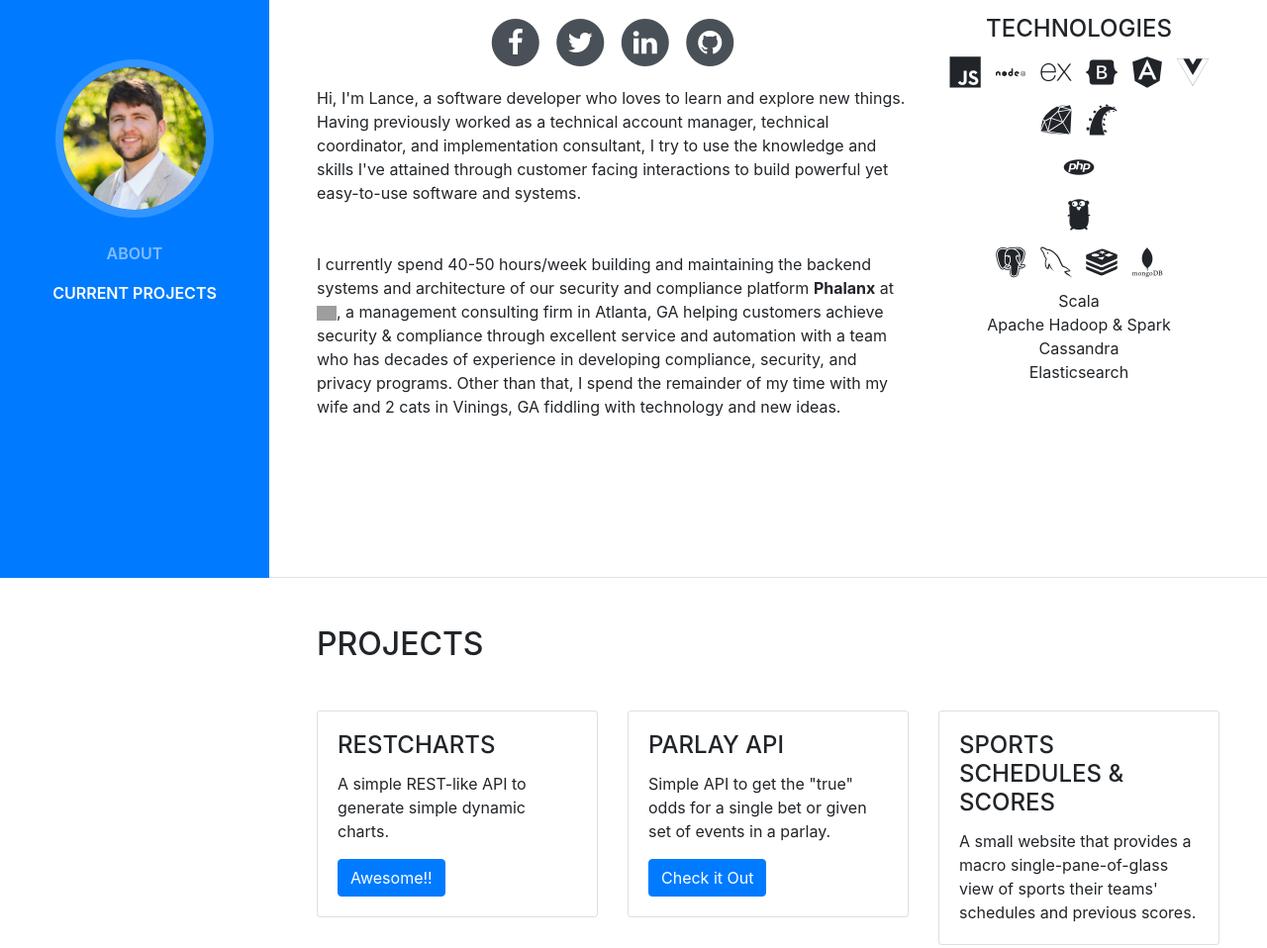
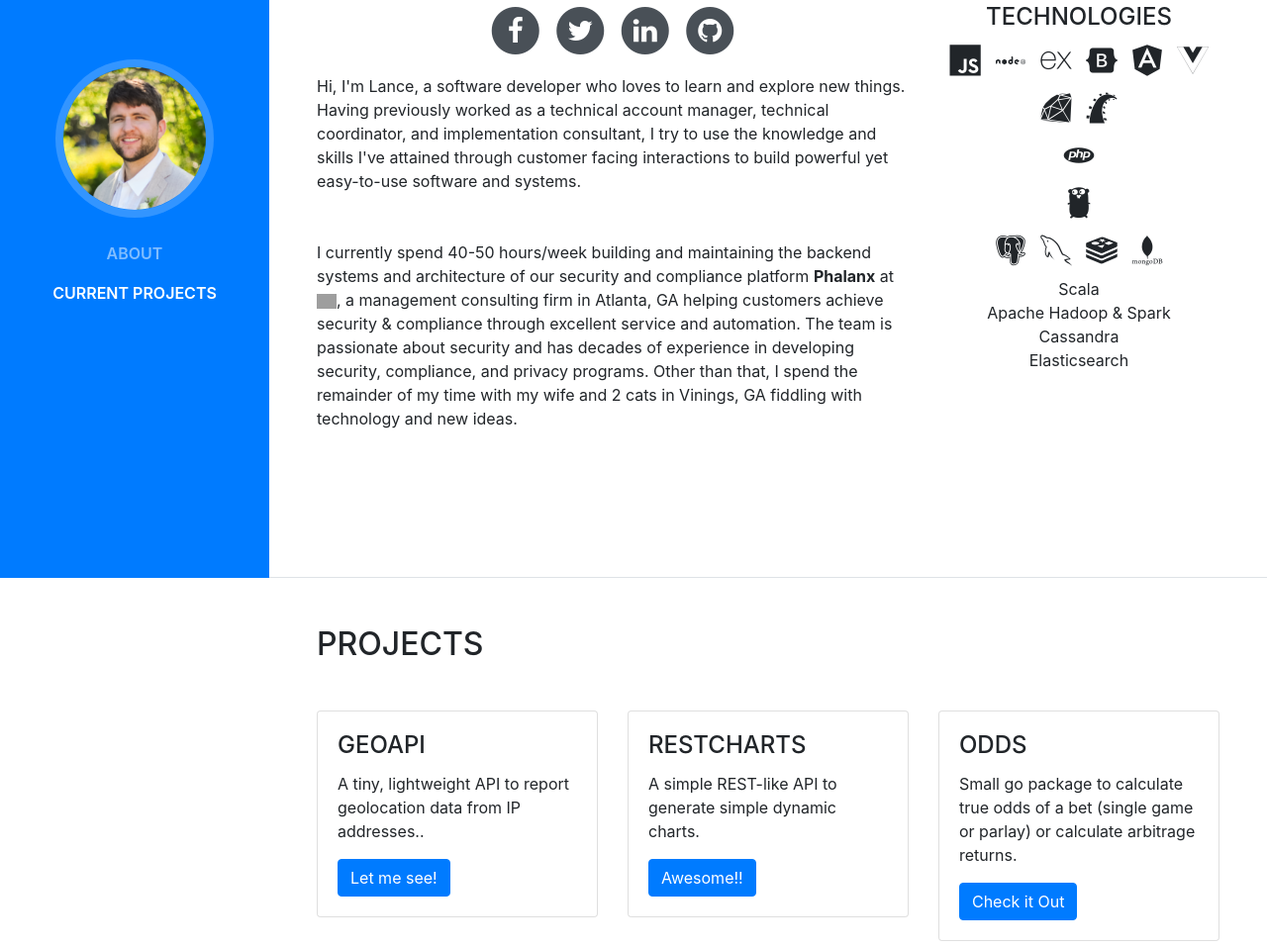
Before and after one commit to whatl3y/portfolio-site, a website with bundled scripts: page www/index.html in a window 1280 px wide. Shown: the part 216-1174 px from the top of the page at 99% size. Built offline with nearby package versions, Linux system fonts and the light colour scheme; grey boxes are pictures that could not be loaded; a web font is replaced by a local one.

Commit message:
Update profile pic and links to projects

```diff
--- a/www/index.html
+++ b/www/index.html
@@ -58,7 +58,7 @@
             Lance <span class="text-primary">Whatley</span>
           </h2>
           <div class="text-center d-md-block d-lg-none">
-            <img style="border: .5rem solid rgba(0,0,0,.2)" class="img-fluid img-profile rounded-circle mx-auto mb-2" src="img/profile.png" alt="">
+            <img style="border: .5rem solid rgba(0,0,0,.2)" class="img-fluid img-profile rounded-circle mx-auto mb-2" src="img/profile2.png" alt="">
           </div>
           <!-- <h3 class="mb-0">Lance
             <span class="text-primary">Whatley</span>
@@ -115,9 +115,9 @@
                 systems and architecture of our security and compliance platform <strong>Phalanx</strong>
                 at <a href="https://risk3sixty.com" target="_blank"><img style="max-height:15px" src="https://s3.amazonaws.com/phalanx.risk3sixty.com/assets/r3s_logo.png" /></a>,
                 a management consulting firm in Atlanta, GA helping customers achieve
-                security &amp; compliance through excellent service and automation
-                with a team who has decades of experience in developing
-                compliance, security, and privacy programs.
+                security &amp; compliance through excellent service and automation.
+                The team is passionate about security and has decades of experience in developing
+                security, compliance, and privacy programs.
                 Other than that, I spend the remainder of my time with my wife
                 and 2 cats in Vinings, GA fiddling with technology and new ideas.
               </p>
@@ -169,9 +169,9 @@
             <div class="card-wrapper col-xs-12 col-sm-6 col-md-4">
               <div class="card">
                 <div class="card-block">
-                  <h4 class="card-title">RESTCharts</h4>
-                  <p class="card-text">A simple REST-like API to generate simple dynamic charts.</p>
-                  <a href="https://www.restcharts.com" target="_blank" class="btn btn-primary">Awesome!!</a>
+                  <h4 class="card-title">geoapi</h4>
+                  <p class="card-text">A tiny, lightweight API to report geolocation data from IP addresses..</p>
+                  <a href="https://github.com/Risk3sixty-Labs/geoapi" target="_blank" class="btn btn-primary">Let me see!</a>
                 </div>
               </div>
             </div>
@@ -179,9 +179,19 @@
             <div class="card-wrapper col-xs-12 col-sm-6 col-md-4">
               <div class="card">
                 <div class="card-block">
-                  <h4 class="card-title">Parlay API</h4>
-                  <p class="card-text">Simple API to get the "true" odds for a single bet or given set of events in a parlay.</p>
-                  <a href="https://github.com/whatl3y/parlayapi" target="_blank" class="btn btn-primary">Check it Out</a>
+                  <h4 class="card-title">RESTCharts</h4>
+                  <p class="card-text">A simple REST-like API to generate simple dynamic charts.</p>
+                  <a href="https://github.com/whatl3y/restcharts" target="_blank" class="btn btn-primary">Awesome!!</a>
+                </div>
+              </div>
+            </div>
+
+            <div class="card-wrapper col-xs-12 col-sm-6 col-md-4">
+              <div class="card">
+                <div class="card-block">
+                  <h4 class="card-title">odds</h4>
+                  <p class="card-text">Small go package to calculate true odds of a bet (single game or parlay) or calculate arbitrage returns.</p>
+                  <a href="https://github.com/whatl3y/odds" target="_blank" class="btn btn-primary">Check it Out</a>
                 </div>
               </div>
             </div>
@@ -191,7 +201,7 @@
                 <div class="card-block">
                   <h4 class="card-title">Sports Schedules &amp; Scores</h4>
                   <p class="card-text">A small website that provides a macro single-pane-of-glass view of sports their teams' schedules and previous scores.</p>
-                  <!-- <a href="https://sports.euphoritech.com" target="_blank" class="btn btn-primary">Check it Out</a> -->
+                  <a href="https://github.com/whatl3y/sports-schedules-scores" target="_blank" class="btn btn-primary">Check it Out</a>
                 </div>
               </div>
             </div>
@@ -246,15 +256,15 @@
               </div>
             </div>
 
-            <div class="card-wrapper col-xs-12 col-sm-6 col-md-4">
+            <!-- <div class="card-wrapper col-xs-12 col-sm-6 col-md-4">
               <div class="card">
                 <div class="card-block">
                   <h4 class="card-title">ourlove.io</h4>
                   <p class="card-text">A web app where you can create your own personal page with others to provide a single place for memories with you and your loved ones.</p>
-                  <!-- <a href="https://www.ourlove.io" target="_blank" class="btn btn-primary">That is in sane</a> -->
+                  <a href="https://www.ourlove.io" target="_blank" class="btn btn-primary">That is in sane</a>
                 </div>
               </div>
-            </div>
+            </div> -->
 
             <div class="card-wrapper col-xs-12 col-sm-6 col-md-4">
               <div class="card">
```
Also changed, not shown: www/img/UserIQ_Logo_188x56.png (deleted), www/img/profile2.png (added), 1 other file.
